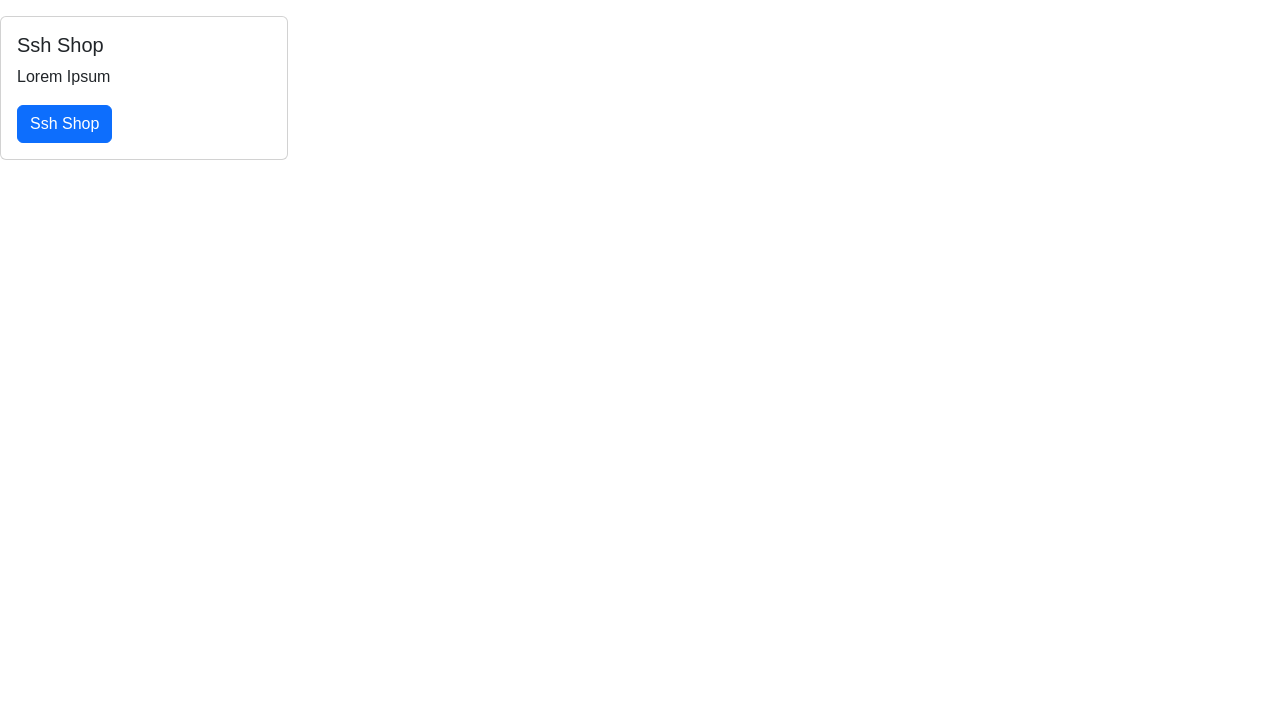
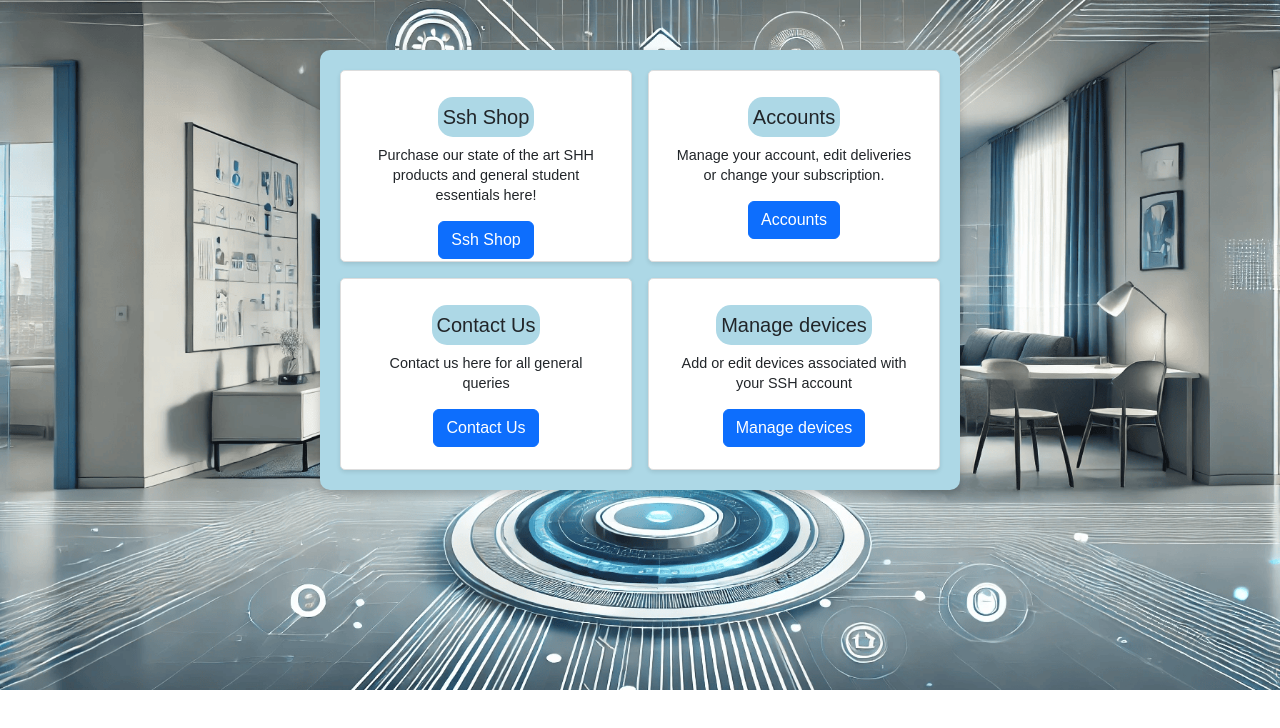
Before and after one commit to BlackCat64/ssh-shop-prototype, a React (Create React App) app: page / in a window 1280 px wide. Shown: the top 728 px of the page. Built offline with nearby package versions, Linux system fonts and the light colour scheme.

Commit message:
Added css to dashboard and cards

```diff
--- a/public/index.html
+++ b/public/index.html
@@ -2,7 +2,7 @@
 <html lang="en">
   <head>
     <meta charset="utf-8" />
-    <link rel="icon" href="%PUBLIC_URL%/favicon.ico" />
+    <link rel="icon" href="%PUBLIC_URL%/Components/resources/favicon.ico" />
     <meta name="viewport" content="width=device-width, initial-scale=1" />
     <meta name="theme-color" content="#000000" />
     <meta
--- a/src/App.css
+++ b/src/App.css
@@ -1,5 +1,8 @@
 * {
     font-family: Arial, serif;
+}
+body{
+    overflow: scroll;
 }
 
 .filtersDropdown, .filtersDropdown:hover, .filtersDropdown:focus, .filtersDropdown:active {
--- a/src/App.tsx
+++ b/src/App.tsx
@@ -4,7 +4,7 @@ import { BrowserRouter as Router,
   Route,
   Routes,
   Link} from "react-router-dom";
-import ItemCard from "./Components/ItemCard";
+import Card from "./Components/Card";
 
 import FilterSelect from './Components/FilterSelect';
 
@@ -35,13 +35,35 @@ function App() {
 
 //Dashboard function is like homepage, just use to have button to Shop
 const Dashboard = () => (
-    <div>
-        <ItemCard
-            title={"Ssh Shop"}
-            text={"Lorem Ipsum"}
-            link={"/shop"}
-        />
+    <div className="dashboard">
+        <div className="card-container">
+            <Card
+                title={"Ssh Shop"}
+                text={"Purchase our state of the art SHH products and general student essentials here!"}
+                link={"/shop"}
+            />
+            <Card
+                title={"Accounts"}
+                text={"Manage your account, edit deliveries or change your subscription."}
+                link={"*"}
+            />
+            <Card
+                title={"Contact Us"}
+                text={"Contact us here for all general queries"}
+                link={"*"}
+            />
+            <Card
+                title={"Manage devices"}
+                text={"Add or edit devices associated with your SSH account"}
+                link={"*"}
+            />
+            {/*<Card*/}
+            {/*    title={"Ssh Shop"}*/}
+            {/*    text={"Lorem Ipsum"}*/}
+            {/*    link={"*"}*/}
+            {/*/>*/}
     </div>
+</div>
 );
 
 //Main page for us, will be adding items search bar etc
--- /dev/null
+++ b/src/Components/Card.css
@@ -0,0 +1,68 @@
+body{
+    margin-top: -16px;
+    padding: 0;
+    height: 100%;
+    overflow: hidden;
+}
+.dashboard {
+    display: flex;         /* Use flexbox to center horizontally */
+    justify-content: center; /* Centers content horizontally */
+    background-image: url("resources/Backgrounds/SSHbg.png");
+    margin: 0; /* Remove default margins */
+    height: 50%; /* Make both html and body span the full viewport height */
+    background-size: cover; /* Ensure the image covers the entire container */
+    background-position: center; /* Center the image */
+    background-repeat: repeat; /* Avoid repeating the image */
+    padding-bottom: 150px;
+}
+
+.card-container {
+    display: flex;             /* Enables flexbox layout */
+    flex-wrap: wrap;           /* Ensures wrapping */
+    justify-content: center;   /* Centers the cards horizontally */
+    align-items: flex-start;
+    gap: 1rem;                 /* Adds space between cards */
+    background-color: lightblue; /* White background with transparency */
+    padding: 20px; /* Add some spacing inside */
+    border-radius: 10px; /* Rounded corners */
+    width: 80%; /* Adjust width as needed */
+    margin: 50px auto; /* Center horizontally and add space at the top */
+    box-shadow: 0 4px 8px rgba(0, 0, 0, 0.2); /* Add a subtle shadow for elevation */
+}
+
+.card {
+    width: 18rem; /* Fixed width */
+    height: 12rem; /* Fixed height to stop resizing */
+    border: 1px solid #ddd;
+    border-radius: 5px;
+    padding: 10px;
+    text-align: center;
+    box-shadow: 0 2px 4px rgba(0, 0, 0, 0.1);
+    overflow: hidden; /* Prevents content from spilling out */
+}
+.card-title{
+    background-color: lightblue;
+    display: inline-block;
+    padding: 8px 5px;
+    border-radius: 15px;
+}
+.card-text {
+    font-size: 0.9rem; /* Fixed font size */
+    line-height: 1.4;
+    overflow: hidden; /* Prevents text overflow */
+    text-overflow: ellipsis; /* Adds ellipsis for long text */
+    display: -webkit-box; /* Multi-line ellipsis support */
+    -webkit-line-clamp: 3; /* Limit text to 3 lines */
+    -webkit-box-orient: vertical; /* Needed for ellipsis */
+}
+
+/* Ensure 2 cards are displayed per row and centered */
+@media (min-width: 768px) {
+    .card-container {
+        max-width: 40rem; /* Ensures that only two cards appear side by side */
+    }
+
+    .card {
+        flex: 1 0 48%; /* This allows two cards per row */
+    }
+}
--- a/src/Components/ItemCard.tsx
+++ b/src/Components/Card.tsx
@@ -1,16 +1,17 @@
 import React from 'react';
+import './Card.css';
 
 interface ItemCardProps{
     title: string;
     text: string;
     link: string;
 }
-//The ItemCard.tsx component uses 3 props, title, text and link. The title is the
+//The Card.tsx component uses 3 props, title, text and link. The title is the
 //title of the card, the text is the main body and link is the postfix url used for
 //navigation to the resulting page
-function ItemCard({title,text,link}:ItemCardProps) {
+function Card({title,text,link}:ItemCardProps) {
     return (
-        <div className="card" style={{width: "18rem"}}>
+        <div className="card">
                 <div className="card-body">
                     <h5 className="card-title">{title}</h5>
                     <p className="card-text">{text}</p>
@@ -19,4 +20,4 @@ function ItemCard({title,text,link}:ItemCardProps) {
         </div>
     );
 }
-export default ItemCard;
+export default Card;
```
Also changed, not shown: src/Components/resources/Backgrounds/SSHbg.png (added), 1 other file (tests, documents, lock files or other folders).
